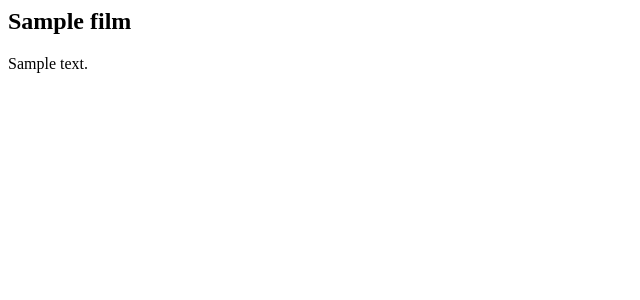
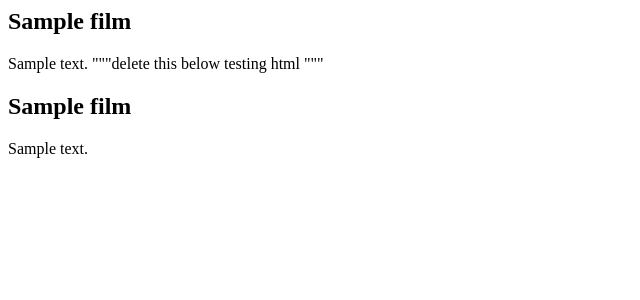
Before and after one commit to mattsgood2/pythondjango, a Django app: page /films/ in a window 1280 px wide. Shown: the top 300 px of the page, without its empty margins (0-640 px from the left). Run offline with Django 3.2, Linux system fonts and the light colour scheme; tables that the repository leaves empty hold one stand-in row (values such as "Sample post").

Commit message:
added html for films

```diff
--- a/movies/films/templates/films/film_list.html
+++ b/movies/films/templates/films/film_list.html
@@ -2,3 +2,22 @@
 <h2>{{ film.title }}</h2>
 {{ film.description }}
 {% endfor %}
+
+"""delete this below testing html """
+{% load static %}
+{% load static from staticfiles %}
+
+<!doctype html>
+<html>
+  <head>
+    <title>{% block title %}{% endblock %}</title>
+    <link rel="stylesheet" href="{% static 'css/layout.css' %}" >
+  </head>
+  <div>
+      <body>{% for film in films %}
+          <h2>{{ film.title }}</h2>
+          {{ film.description }}
+          {% endfor %}
+      </body>
+  </div>
+</html>
```
